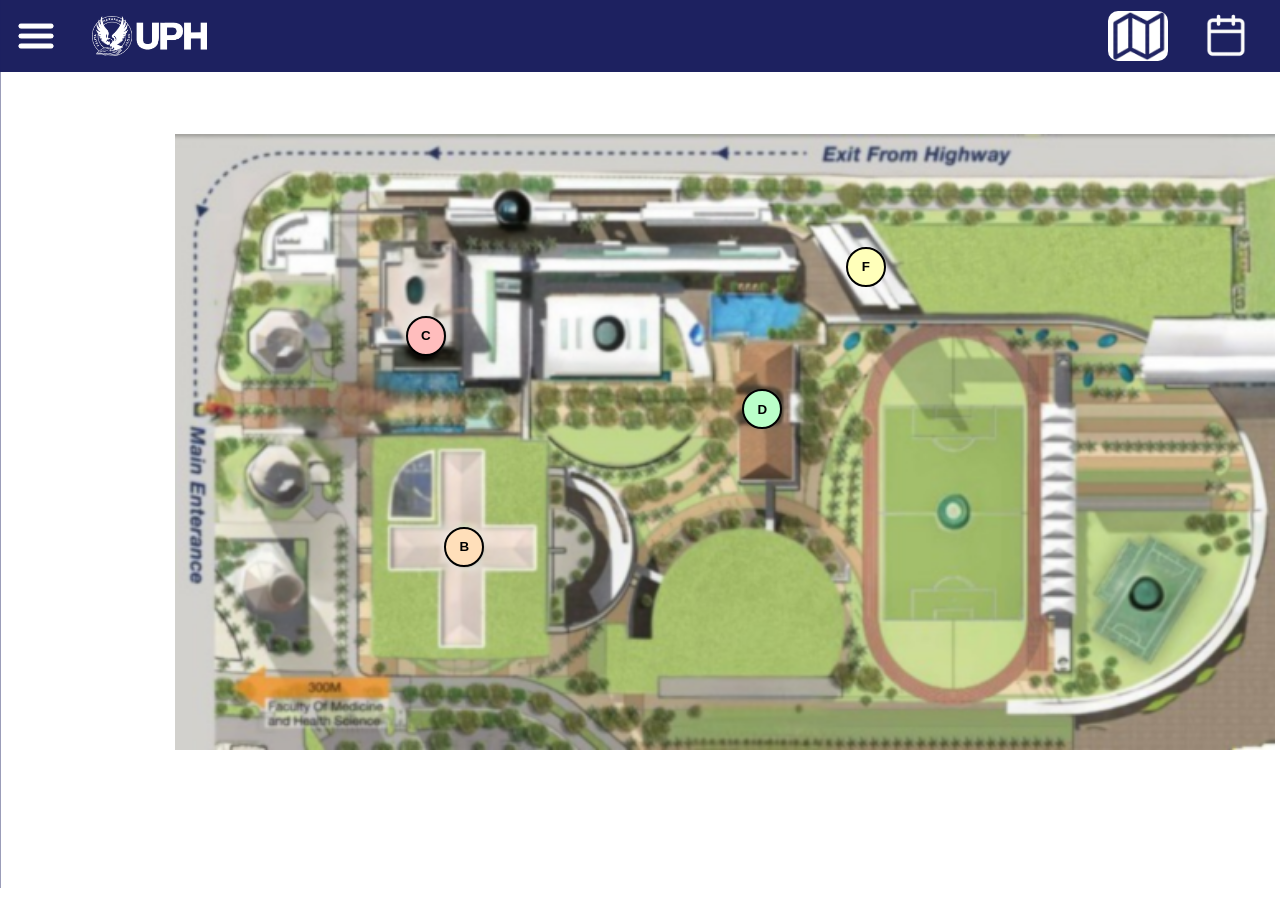
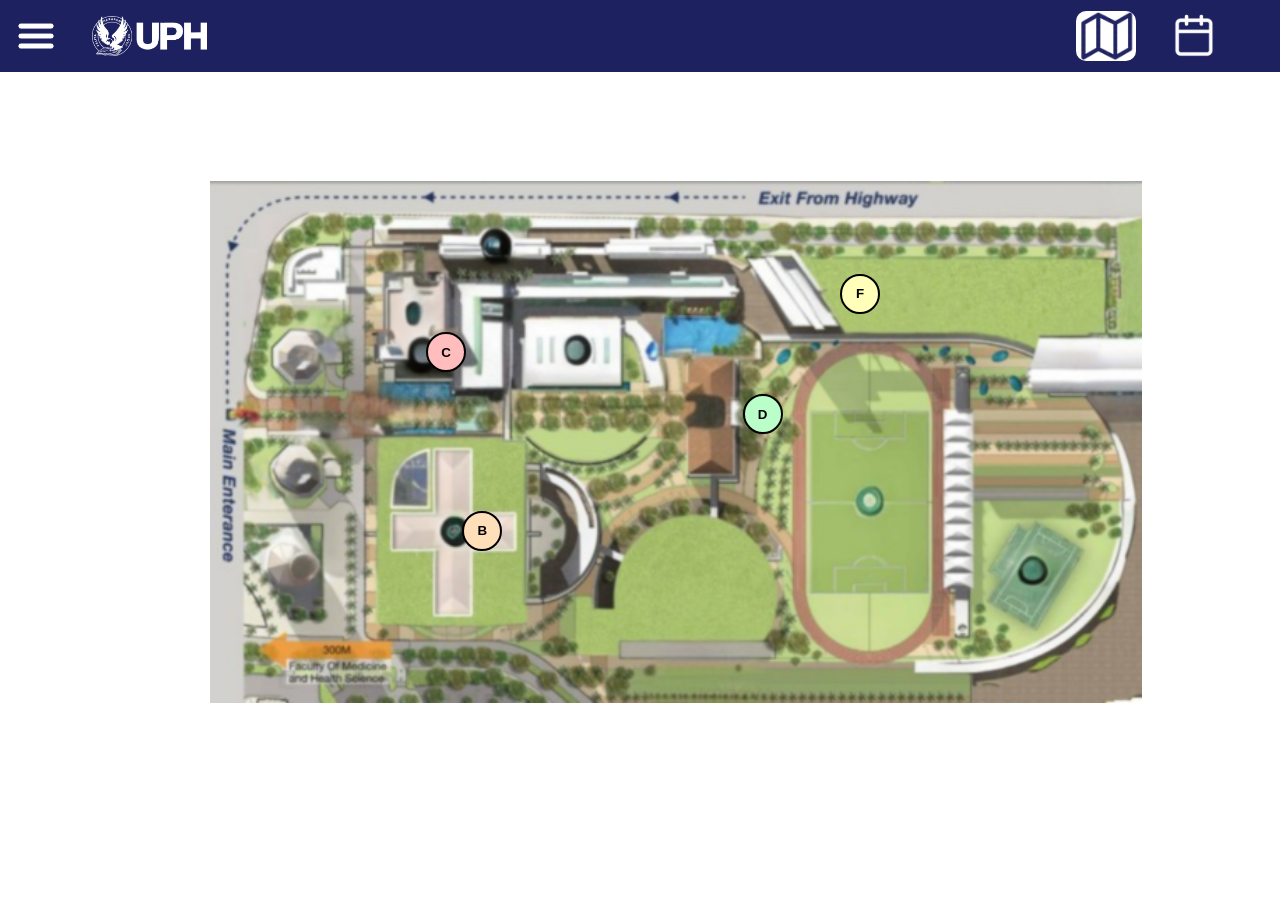
Before and after one commit to Nerrad07/WebCampusGuideUPH, a website: page screens/user-screens/map-screen.html in a window 1280 px wide. After the commit the page ends 872 px from the top, so only its background shows below. Drawn offline with Linux system fonts and the light colour scheme.

Commit message:
Update map-screen.css

```diff
--- a/screens/user-screens/map-screen.css
+++ b/screens/user-screens/map-screen.css
@@ -1,8 +1,15 @@
-*{
+* {
     margin: 0;
     padding: 0;
+    box-sizing: border-box;
 }
 
+body {
+    padding-top: 72px;
+    font-family: system-ui, -apple-system, BlinkMacSystemFont, 'Segoe UI', Roboto, Oxygen, Ubuntu, Cantarell, 'Open Sans', 'Helvetica Neue', sans-serif;
+}
+
+/* Navbar */
 .topbar nav{
     padding: 1rem;
     display: flex;
@@ -15,7 +22,6 @@
 }
 
 .topbar nav button{
-
     border: none;
     width: 40px;
     height: 20px;
@@ -27,110 +33,17 @@
 }
 
 .topbar nav button img{
-
     width: 200px;
     height: 50px;
 }
 
-main{
-
-    display: flex;
-    justify-content: center;
-    align-items: center;
-    height: 100vh;
-    position: relative;
-    padding-bottom: 46px;
-}
-
-body{
-
-    padding-top: 72px;
-}
-
-.map{
-
-    width: 100%;
-    height: auto;
-    display: block;
-}
-
-.buttons{
-
-    position: relative;
-    width: min(1100px, 92vw);
-    margin: 0 auto;
-    margin-left: 175px;
-    margin-bottom: 60px;
-}
-
-.buttons button{
-
-    position: absolute;
-    width: 40px;
-    height: 40px;
-    border-radius: 50%;
-    cursor: pointer;
-    display: grid;
-    place-items: center;
-    font-weight: 600;
-    transform: translate(-50%, -50%);
-    z-index: 2;
-}
-
-.pin{
-
-    position: absolute;
-    width: 40px;
-    height: 40px;
-    border-radius: 50%;
-    display: grid;
-    place-items: center;
-    transform: translate(-50%, -50%);
-    border: 0;
-    cursor: pointer;
-    z-index: 2;
-    border: 2px solid black;
-}
-
-.pin-b{
-
-    left: 26.3%;
-    top: 67%;
-    background: rgb(255, 223, 186);
-}
-.pin-c{
-
-    left: 22.8%;
-    top: 32.8%;
-    background: rgb(255, 189, 189);
-}
-.pin-d{
-
-    left: 53.4%;
-    top: 44.7%;
-    background: rgb(186, 255, 201);
-}
-.pin-f{
-
-    left: 62.8%;
-    top: 21.6%;
-    background: rgb(255, 255, 186);
-}
-
-.pin:hover{
-
-    transform: translate(-50%, -50%) scale(1.35);
-}
-
-.left{
-
+.left {
     display: flex;
     align-items: center;
     gap: 1rem;
 }
 
-.right{
-
+.right {
     display: flex;
     align-items: center;
     gap: 3rem;
@@ -138,44 +51,45 @@ body{
     padding-right: 50px;
 }
 
-.logotop{
-
+.logotop {
     height: 40px;
     width: auto;
     margin-left: 20px;
 }
 
-.topbar .buttons{
-
+.topbar .buttons {
     height: 40px;
     width: auto;
 }
 
-.mapblue img{
-
+.mapblue button img {
     background-color: white;
+    content: url(../../img/map-blue.png);
     border-radius: 10px;
 }
 
-nav button{
+.mapblue button:hover img {
+    background-color: white;
+    content: url(../../img/map-blue.png);
+    border-radius: 10px;
+}
 
+nav button {
     cursor: pointer;
 }
 
-.eventwhite button img{
-
+.eventwhite button img {
     content: url(../../img/event-white.png);
 }
 
-.eventwhite button:hover img{
-
+.eventwhite button:hover img {
     content: url(../../img/event-blue.png);
     background-color: white;
     border-radius: 10px;
 }
 
-/*Search Bar*/
 
+/*Side bar*/
 .sidebar{
 
     position: fixed;
@@ -297,3 +211,119 @@ nav button{
     opacity: 1;
     pointer-events: auto;
 }
+
+/* Map Style*/
+main{
+    display: flex;
+    justify-content: center;
+    align-items: center;
+    height: 100vh;
+    position: relative;
+    padding-bottom: 35px;
+    padding-left: 35px;
+    padding-top: 35px;
+    padding-right: 35px;
+}
+
+.map{
+    width: 90%;
+    height: auto;
+    display: block;
+}
+
+.buttons{
+
+    position: relative;
+    width: min(1100px, 92vw);
+    margin: 0 auto;
+    margin-left: 175px;
+    margin-bottom: 60px;
+}
+
+.buttons button{
+
+    position: absolute;
+    width: 40px;
+    height: 40px;
+    border-radius: 50%;
+    cursor: pointer;
+    display: grid;
+    place-items: center;
+    font-weight: 600;
+    transform: translate(-50%, -50%);
+    z-index: 2;
+}
+
+.pin{
+
+    position: absolute;
+    width: 40px;
+    height: 40px;
+    border-radius: 50%;
+    display: grid;
+    place-items: center;
+    transform: translate(-50%, -50%);
+    border: 0;
+    cursor: pointer;
+    z-index: 2;
+    border: 2px solid black;
+}
+
+.pin-b{
+
+    left: 26.3%;
+    top: 67%;
+    background: rgb(255, 223, 186);
+}
+.pin-c{
+
+    left: 22.8%;
+    top: 32.8%;
+    background: rgb(255, 189, 189);
+}
+.pin-d{
+
+    left: 53.4%;
+    top: 44.7%;
+    background: rgb(186, 255, 201);
+}
+.pin-f{
+
+    left: 62.8%;
+    top: 21.6%;
+    background: rgb(255, 255, 186);
+}
+
+.pin:hover{
+
+    transform: translate(-50%, -50%) scale(1.35);
+}
+
+.left{
+
+    display: flex;
+    align-items: center;
+    gap: 1rem;
+}
+
+.right{
+
+    display: flex;
+    align-items: center;
+    gap: 3rem;
+    margin-left: auto;
+    padding-right: 50px;
+}
+
+.logotop{
+
+    height: 40px;
+    width: auto;
+    margin-left: 20px;
+}
+
+.topbar .buttons{
+
+    height: 40px;
+    width: auto;
+}
```
